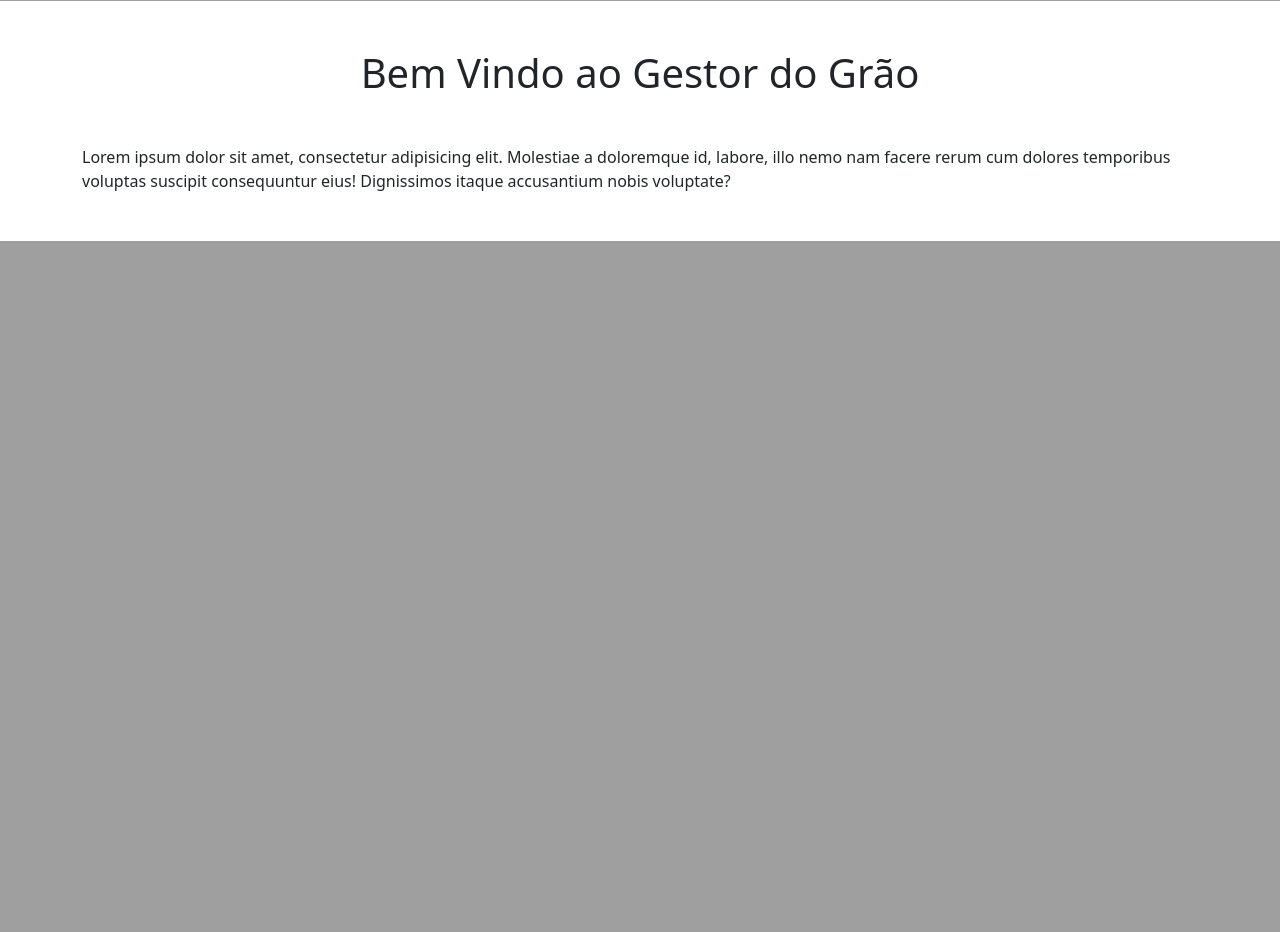
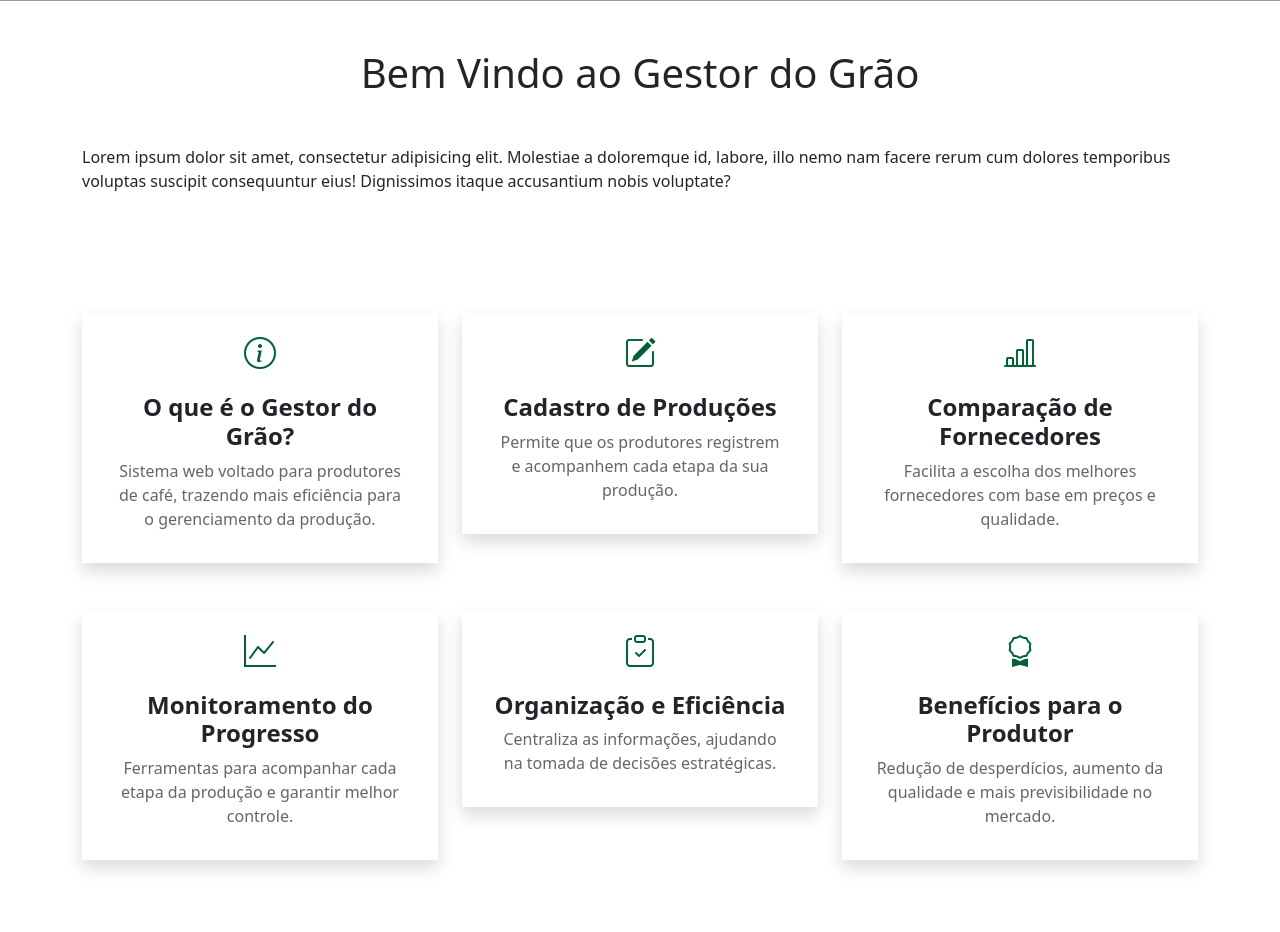
Before and after one commit to SilmaraAlmeida/GestorDoGrao, a PHP site: the page made by app/Views/home.php in a window 1280 px wide. Shown: the part 799-1731 px from the top of the page. Before the commit the page ends 1040 px from the top, so only its background shows below. Run offline with PHP 8.4, Linux system fonts and the light colour scheme; the template is opened without the code that fills it, so the values that code supplies are empty; grey boxes are pictures that could not be loaded.

Commit message:
cards added, i just need to make them all the same size

```diff
--- a/app/Views/home.php
+++ b/app/Views/home.php
@@ -8,15 +8,19 @@
     <!-- BOOTSTRAP 5 CSS -->
     <link href="https://cdn.jsdelivr.net/npm/bootstrap@5.3.3/dist/css/bootstrap.min.css" rel="stylesheet" integrity="sha384-QWTKZyjpPEjISv5WaRU9OFeRpok6YctnYmDr5pNlyT2bRjXh0JMhjY6hW+ALEwIH" crossorigin="anonymous">
 
+    <link rel="stylesheet" href="https://cdn.jsdelivr.net/npm/bootstrap-icons@1.11.3/font/bootstrap-icons.min.css">
+
     <!-- ICON -->
     <link rel="icon" href="<?= base_url('public/assets/images/cafe-favicon.png') ?>" type="image/x-icon">
 
     <title>Gestor do Grão - Home</title>
     <style>
+        /* NAVBAR */
+
         .navbar {
             background-color: transparent !important;
-            background-color: rgba(0, 0, 0, 0.5) !important; /* Fundo preto com transparência */
-            backdrop-filter: blur(10px) !important; /* Efeito de desfoque */
+            background-color: rgba(0, 0, 0, 0.5) !important;
+            backdrop-filter: blur(10px) !important;
         }
 
         header {
@@ -31,11 +35,42 @@
             font-size: 18px;
         }
 
+        .navbar-light .navbar-nav .nav-link:hover {
+            color: #006135;
+        }
+
+        .nav-link {
+            transition: all 0.3s;
+        }
+
         .navbar-light .navbar-brand {
             color: #fff;
             font-size: 30px;
         }
 
+        /* CARDS */
+        .card .icon {
+            color: #006135;
+            font-size: 2rem;
+        }
+
+        .card .card-text {
+            color: #666666;
+        }
+
+        .card:hover {
+            background-color: #006135;
+            color: #ffffff;
+        }
+
+        .card:hover .icon,
+        .card:hover .card-text {
+            color: #ffffff;
+        }
+
+        .card {
+            transition: all 0.3s;
+        }
     </style>
 </head>
 
@@ -71,13 +106,93 @@
         </div>
     </nav>
 
+    <!-- SOBRE -->
     <div class="container mt-5 mb-5">
         <h1 class="text-center mt-5 mb-5">Bem Vindo ao Gestor do Grão</h1>
 
         <!-- PARA TESTE DA NAVBAR -->
         <p>Lorem ipsum dolor sit amet, consectetur adipisicing elit. Molestiae a doloremque id, labore, illo nemo nam facere rerum cum dolores temporibus voluptas suscipit consequuntur eius! Dignissimos itaque accusantium nobis voluptate?</p>
+    </div>
+
+    <!-- CARDS -->
+    <div class="container py-5">
+        <div class="row">
+            <div class="col-lg-4 col-sm-6">
+                <div class="card text-center border-0 shadow rounded-0 p-3 my-4 mx-auto">
+                    <div class="icon">
+                        <i class="bi bi-info-circle"></i>
+                    </div>
+                    <div class="card-body">
+                        <h4 class="card-title fw-bold">O que é o Gestor do Grão?</h4>
+                        <p class="card-text">Sistema web voltado para produtores de café, trazendo mais eficiência para o gerenciamento da produção.</p>
+                    </div>
+                </div>
+            </div>
+
+            <div class="col-lg-4 col-sm-6">
+                <div class="card text-center border-0 shadow rounded-0 p-3 my-4 mx-auto">
+                    <div class="icon">
+                        <i class="bi bi-pencil-square"></i>
+                    </div>
+                    <div class="card-body">
+                        <h4 class="card-title fw-bold">Cadastro de Produções</h4>
+                        <p class="card-text">Permite que os produtores registrem e acompanhem cada etapa da sua produção.</p>
+                    </div>
+                </div>
+            </div>
+
+            <div class="col-lg-4 col-sm-6">
+                <div class="card text-center border-0 shadow rounded-0 p-3 my-4 mx-auto">
+                    <div class="icon">
+                        <i class="bi bi-bar-chart-line"></i>
+                    </div>
+                    <div class="card-body">
+                        <h4 class="card-title fw-bold">Comparação de Fornecedores</h4>
+                        <p class="card-text">Facilita a escolha dos melhores fornecedores com base em preços e qualidade.</p>
+                    </div>
+                </div>
+            </div>
+
+            <div class="col-lg-4 col-sm-6">
+                <div class="card text-center border-0 shadow rounded-0 p-3 my-4 mx-auto">
+                    <div class="icon">
+                        <i class="bi bi-graph-up"></i>
+                    </div>
+                    <div class="card-body">
+                        <h4 class="card-title fw-bold">Monitoramento do Progresso</h4>
+                        <p class="card-text">Ferramentas para acompanhar cada etapa da produção e garantir melhor controle.</p>
+                    </div>
+                </div>
+            </div>
+
+            <div class="col-lg-4 col-sm-6">
+                <div class="card text-center border-0 shadow rounded-0 p-3 my-4 mx-auto">
+                    <div class="icon">
+                        <i class="bi bi-clipboard-check"></i>
+                    </div>
+                    <div class="card-body">
+                        <h4 class="card-title fw-bold">Organização e Eficiência</h4>
+                        <p class="card-text"> Centraliza as informações, ajudando na tomada de decisões estratégicas.</p>
+                    </div>
+                </div>
+            </div>
+
+            <div class="col-lg-4 col-sm-6">
+                <div class="card text-center border-0 shadow rounded-0 p-3 my-4 mx-auto">
+                    <div class="icon">
+                        <i class="bi bi-award"></i>
+                    </div>
+                    <div class="card-body">
+                        <h4 class="card-title fw-bold">Benefícios para o Produtor</h4>
+                        <p class="card-text">Redução de desperdícios, aumento da qualidade e mais previsibilidade no mercado.</p>
+                    </div>
+                </div>
+            </div>
+        </div>
+    </div>
 
     <!-- BOOTSTRAP 5 JS -->
     <script src="https://cdn.jsdelivr.net/npm/bootstrap@5.3.3/dist/js/bootstrap.bundle.min.js" integrity="sha384-YvpcrYf0tY3lHB60NNkmXc5s9fDVZLESaAA55NDzOxhy9GkcIdslK1eN7N6jIeHz" crossorigin="anonymous"></script>
 </body>
+
 </html>
```
